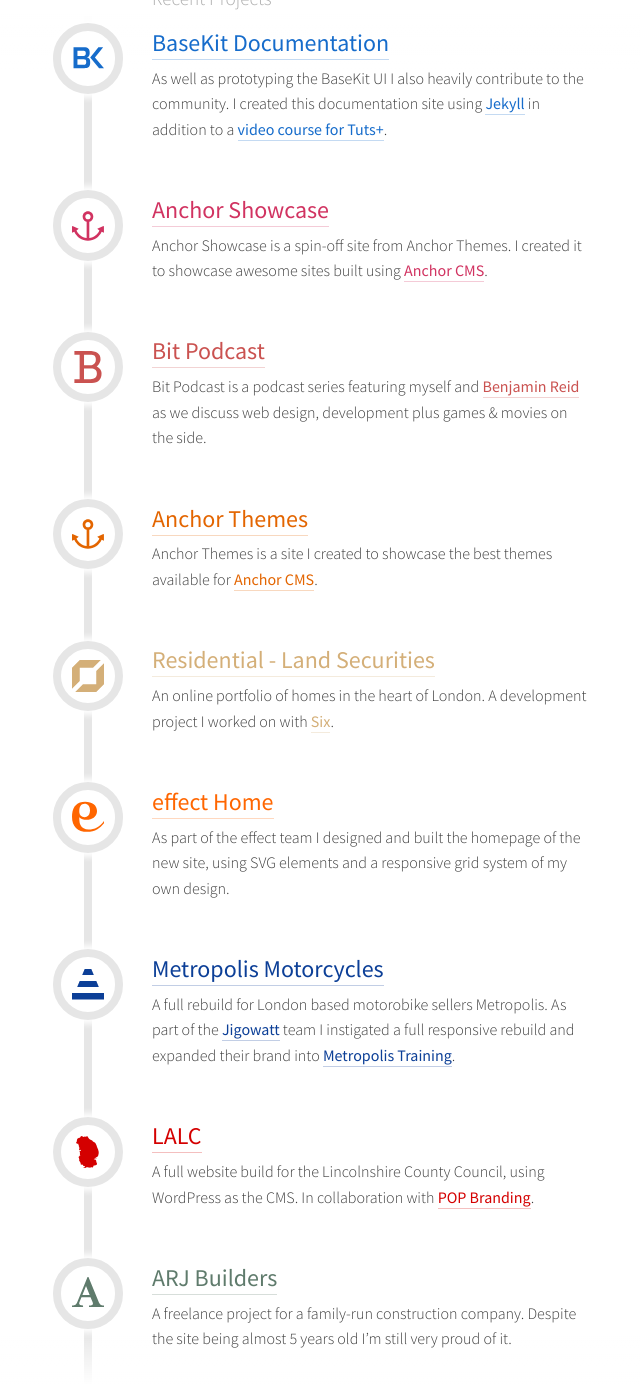
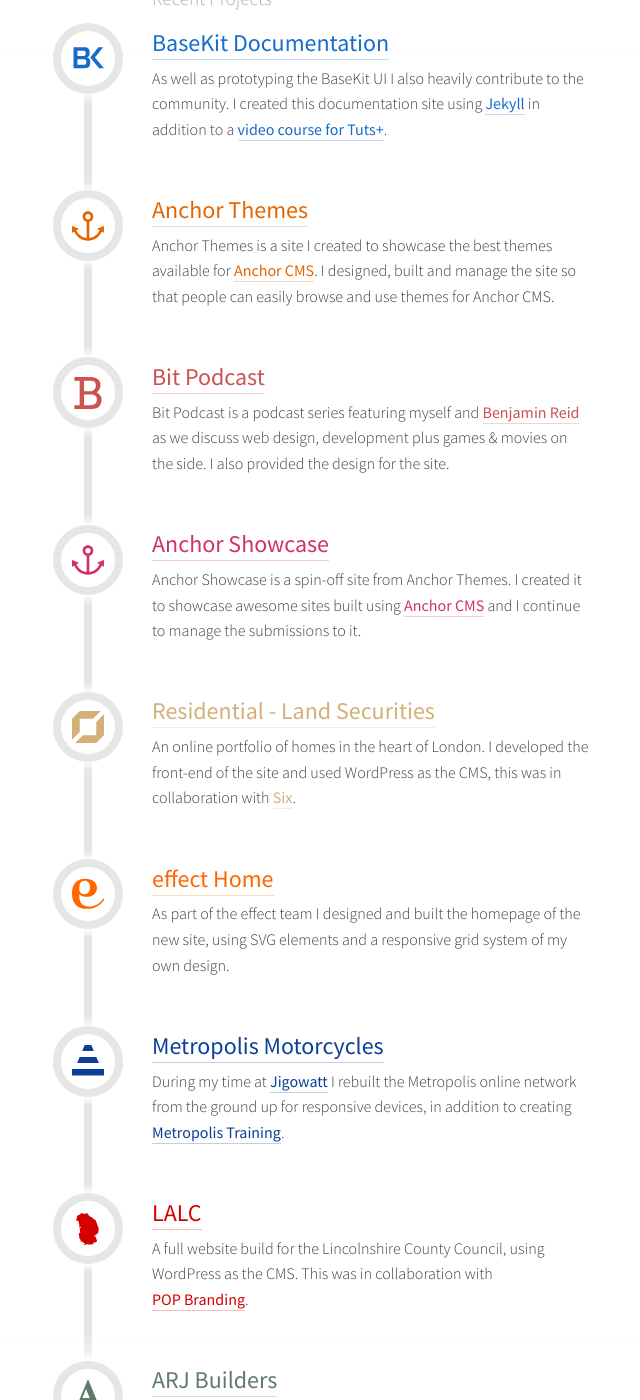
Before and after one commit to daviddarnes/darn.es, a Jekyll site: the page built from index.md, in a window 1280 px wide and 1400 px high, scrolled down 458 px. Shown: the whole window, without its empty margins (325-965 px from the left). Built offline with Jekyll 4.4.1, drawn with Linux system fonts in a browser that asks for light colours; grey boxes are pictures that could not be loaded.

Commit message:
Adds more content to project items

```diff
--- a/_data/sites.yml
+++ b/_data/sites.yml
@@ -4,26 +4,26 @@
   title: "BaseKit Documentation"
   colour: "#166CCB"
   content: "As well as prototyping the BaseKit UI I also heavily contribute to the community. I created this documentation site using [Jekyll](http://jekyllrb.com/) in addition to a [video course for Tuts+](http://webdesign.tutsplus.com/courses/building-websites-with-basekit)."
+- link: "http://anchorthemes.com"
+  icon: anchor
+  title: "Anchor Themes"
+  colour: "#E36500"
+  content: "Anchor Themes is a site I created to showcase the best themes available for [Anchor CMS](http://anchorcms.com). I designed, built and manage the site so that people can easily browse and use themes for Anchor CMS."
+- link: "http://bitpodcast.com"
+  icon: bitpodcast
+  title: "Bit Podcast"
+  colour: "#CA5250"
+  content: "Bit Podcast is a podcast series featuring myself and [Benjamin Reid](http://benjaminreid.me) as we discuss web design, development plus games & movies on the side. I also provided the design for the site."
 - link: "http://anchorshowcase.com"
   icon: anchor
   title: "Anchor Showcase"
   colour: "#D13361"
-  content: "Anchor Showcase is a spin-off site from Anchor Themes. I created it to showcase awesome sites built using [Anchor CMS](http://anchorcms.com)."
-- link: "http://bitpodcast.com"
-  icon: bitpodcast
-  title: "Bit Podcast"
-  colour: "#CA5250"
-  content: "Bit Podcast is a podcast series featuring myself and [Benjamin Reid](http://benjaminreid.me) as we discuss web design, development plus games & movies on the side."
-- link: "http://anchorthemes.com"
-  icon: anchor
-  title: "Anchor Themes"
-  colour: "#E36500"
-  content: "Anchor Themes is a site I created to showcase the best themes available for [Anchor CMS](http://anchorcms.com)."
+  content: "Anchor Showcase is a spin-off site from Anchor Themes. I created it to showcase awesome sites built using [Anchor CMS](http://anchorcms.com) and I continue to manage the submissions to it."
 - link: "http://residentialbylandsecurities.com/"
   icon: ls
   title: "Residential - Land Securities"
   colour: "#D4AF78"
-  content: "An online portfolio of homes in the heart of London. A development project I worked on with [Six](http://www.madebysix.com/)."
+  content: "An online portfolio of homes in the heart of London. I developed the front-end of the site and used WordPress as the CMS, this was in collaboration with [Six](http://www.madebysix.com/)."
 - link: "http://www.effectdigital.com/"
   icon: e
   title: "effect Home"
@@ -33,12 +33,12 @@
   icon: cone
   title: "Metropolis Motorcycles"
   colour: "#0C3F97"
-  content: "A full rebuild for London based motorobike sellers Metropolis. As part of the [Jigowatt](http://jigowatt.co.uk/) team I instigated a full responsive rebuild and expanded their brand into [Metropolis Training](http://www.metropolismotorcycles.com/training/)."
+  content: "During my time at [Jigowatt](http://jigowatt.co.uk/) I rebuilt the Metropolis online network from the ground up for responsive devices, in addition to creating [Metropolis Training](http://www.metropolismotorcycles.com/training/)."
 - link: "http://www.lalc.co.uk/?cab_hide_site=true"
   icon: lincolnshire
   title: "LALC"
   colour: "#D40000"
-  content: "A full website build for the Lincolnshire County Council, using WordPress as the CMS. In collaboration with [POP Branding](http://pop-branding.com/)."
+  content: "A full website build for the Lincolnshire County Council, using WordPress as the CMS. This was in collaboration with [POP Branding](http://pop-branding.com/)."
 - link: "http://arjbuilders.com"
   icon: arjbuilders
   title: "ARJ Builders"
```
